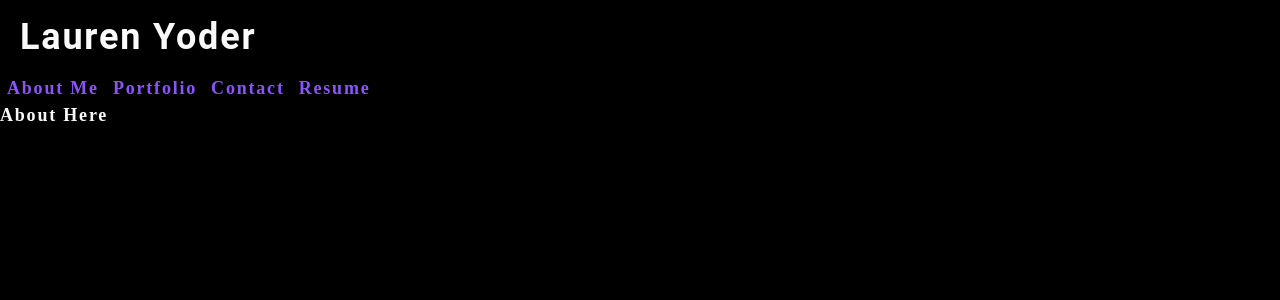
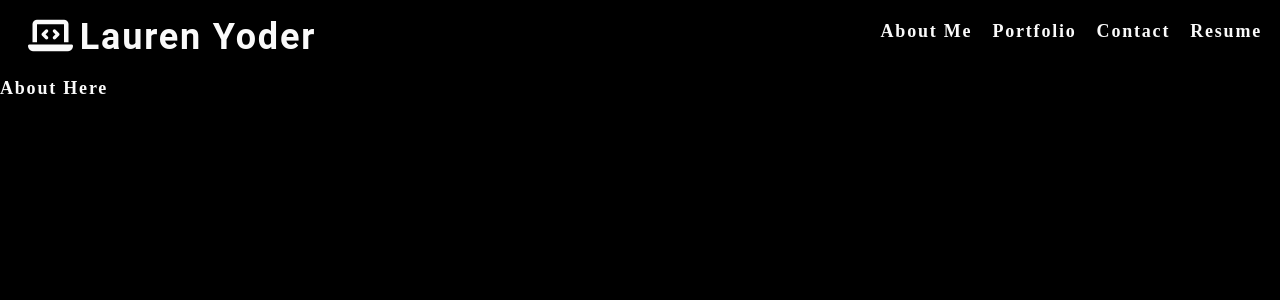
Before and after one commit to lrodenyoder/react-portfolio, a React (Create React App) app: page / in a window 1280 px wide. Shown: the top 300 px of the page. Built offline with nearby package versions, Linux system fonts and the light colour scheme.

Commit message:
change doc title w/ nav change

```diff
--- a/public/index.html
+++ b/public/index.html
@@ -15,6 +15,7 @@
       user's mobile device or desktop. See https://developers.google.com/web/fundamentals/web-app-manifest/
     -->
     <link rel="manifest" href="%PUBLIC_URL%/manifest.json" />
+    <script src="https://kit.fontawesome.com/b90f79addf.js" crossorigin="anonymous"></script>
     <!--
       Notice the use of %PUBLIC_URL% in the tags above.
       It will be replaced with the URL of the `public` folder during the build.
--- a/src/components/Header.js
+++ b/src/components/Header.js
@@ -5,7 +5,12 @@ function Header() {
     return (
       <header className="flex-row px-1">
         <h1>
-          <a href='/'>Lauren Yoder</a>
+          <a href="./index.html">
+            <span className="icon-padding">
+              <i class="fas fa-laptop-code"></i>
+            </span>
+            Lauren Yoder
+          </a>
         </h1>
       </header>
     );
--- a/src/components/Nav.js
+++ b/src/components/Nav.js
@@ -1,10 +1,14 @@
-import React from "react";
+import React, {useEffect} from "react";
 
 function Nav({ currentPage, handlePageChange }) {
+  useEffect(() => {
+    document.title = currentPage
+  });
+
   return (
     <nav>
       <ul className="flex-row">
-        <li>
+        <li className="mx-1">
           <a
             href="#about"
             onClick={() => handlePageChange("About")}
@@ -13,7 +17,7 @@ function Nav({ currentPage, handlePageChange }) {
             About Me
           </a>
         </li>
-        <li>
+        <li className="mx-1">
           <a
             href="#portfolio"
             onClick={() => handlePageChange("Portfolio")}
@@ -22,7 +26,7 @@ function Nav({ currentPage, handlePageChange }) {
             Portfolio
           </a>
         </li>
-        <li>
+        <li className="mx-1">
           <a
             href="#contact"
             onClick={() => handlePageChange("Contact")}
@@ -31,7 +35,7 @@ function Nav({ currentPage, handlePageChange }) {
             Contact
           </a>
         </li>
-        <li>
+        <li className="mx-1">
           <a
             href="#resume"
             onClick={() => handlePageChange("Resume")}
--- a/src/components/PortfolioContainer.js
+++ b/src/components/PortfolioContainer.js
@@ -26,12 +26,14 @@ function PortfolioContainer() {
     const handlePageChange = (page) => setCurrentPage(page);
 
     return (
-        <div>
-            <Header />
-            <Nav currentPage={currentPage} handlePageChange={handlePageChange} />
-            {renderPage()}
+      <div>
+        <div className="flex-row px-1 space-between">
+          <Header />
+          <Nav currentPage={currentPage} handlePageChange={handlePageChange} />
+        </div>
+        {renderPage()}
       </div>
-  );
+    );
 }
 
 export default PortfolioContainer;
--- a/src/index.css
+++ b/src/index.css
@@ -20,7 +20,7 @@ main {
 
 * {
   box-sizing: border-box;
-  margin: 0;
+  /* margin: 0; */
   padding: 0;
 }
 
@@ -290,7 +290,7 @@ button {
 
 a {
 	border-radius: 5px;
-	color: var(--primary);
+	color: var(--light);
 	font-weight: 600;
 	padding: 2px 4px;
 	margin-left: -2px;
@@ -301,3 +301,7 @@ a {
 .navActive {
   color: var(--secondary);
 }
+
+.icon-padding {
+  padding-right: 5px;
+}
```
